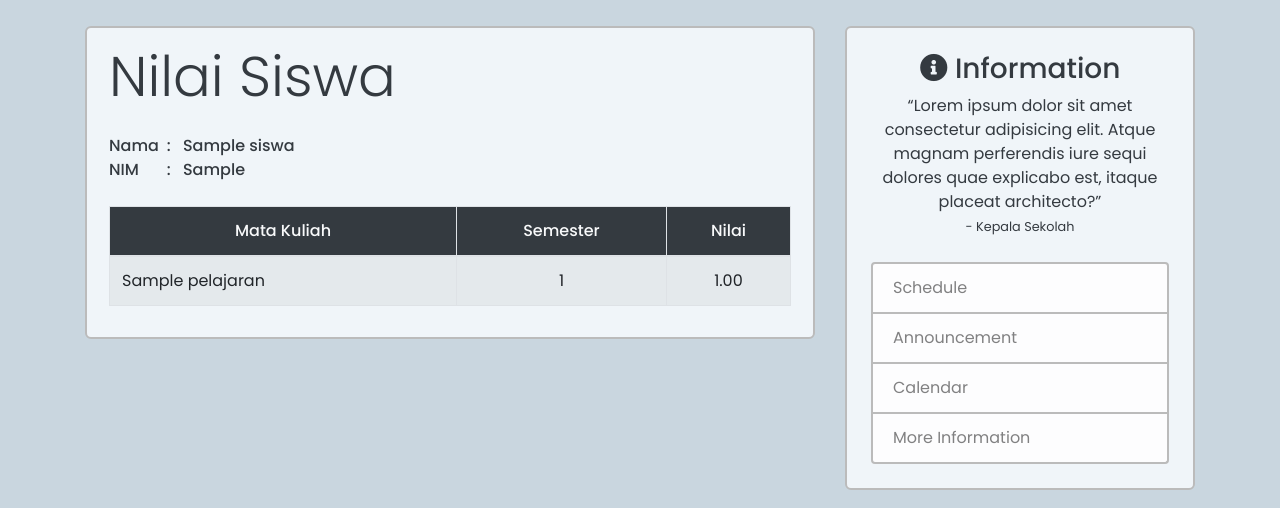
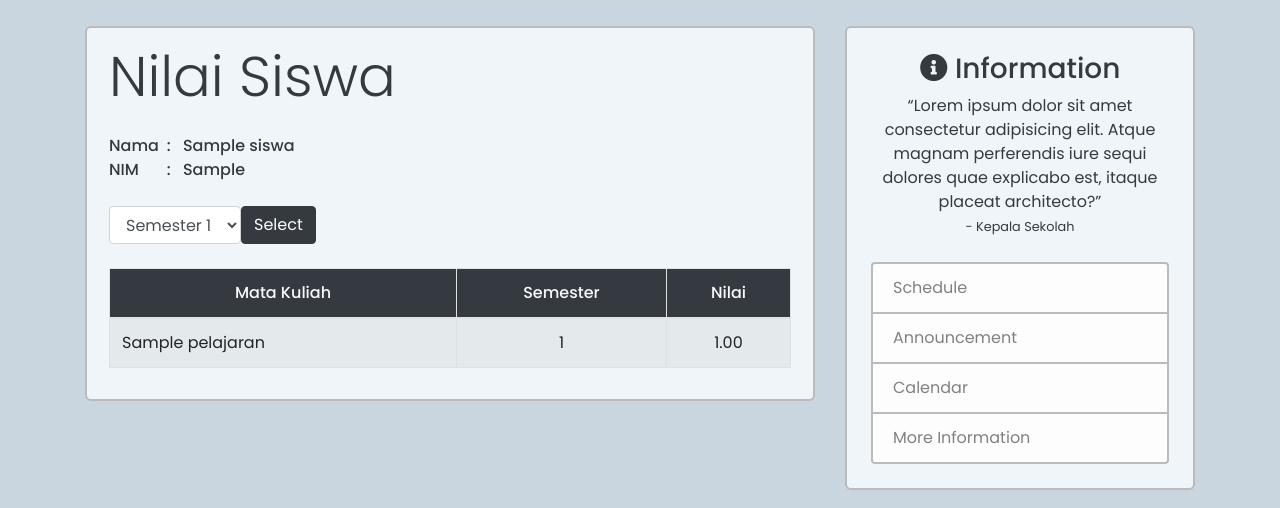
Before and after one commit to fajri-rasid1st/final-task-pjk, a Flask app: page /scores in a window 1280 px wide. Shown: the part 70-578 px from the top of the page. Run offline with Flask 2, Linux system fonts and the light colour scheme; a user stored in the database is signed in; tables that the repository leaves empty hold one stand-in row (values such as "Sample post"); some libraries are stand-ins or nearby versions.

Commit message:
Update Scores

```diff
--- a/sikolah/routes.py
+++ b/sikolah/routes.py
@@ -76,19 +76,38 @@ def send_message():
         return redirect(url_for("admin.email"))
 
 
-@app.route("/scores")
+@app.route("/profile")
+def profile():
+    data = current_user.data_siswa
+    return render_template('user_info.html', data=data)
+
+@app.route("/scores", methods = ["POST", "GET"])
 @login_required
 def scores():
     course_list = []
 
-    for i in list(User.query.get(1).data_siswa.data_nilai_siswa):
+    for i in list(current_user.data_siswa.data_nilai_siswa):
         course_list.append([i.semester, i])
 
     sorted_course_list = sorted(course_list, key=lambda index: index[0])
 
+    max_semester = [i[0] for i in sorted_course_list]
+
+    # selected_semester = []
+    # if request.method == "POST":
+    #     semester = request.form.get('select_semester')
+    #     for i in sorted_course_list:
+    #         if(i[0] == semester):
+    #             selected_semester.append(i[1])
+    #     return selected_semester
+
     return render_template(
-        "scores.html",
-        title="Nilai Siswa",
-        data_nilai=[i[1] for i in sorted_course_list],
-        data_siswa=User.query.get(1).data_siswa,
-    )
+    "scores.html",
+    title="Nilai Siswa",
+    data_nilai=[i[1] for i in sorted_course_list],
+    data_semester=max_semester[len(max_semester) - 1],
+    data_siswa=current_user.data_siswa, )
+    # return str(selected_semester)
+
+# @app.route('/scores/<selected_semester>', methods = ["POST", "GET"])
+# def view_scores(selected_semester):
--- a/sikolah/templates/scores.html
+++ b/sikolah/templates/scores.html
@@ -17,6 +17,27 @@
                 </tr>
             </table>
         </div>
+
+        <form class="form-inline" method="POST" action="{{ url_for('scores') }}">
+            <div class="form-group mb-4">
+                <div class="input-group">
+                    <select name="select_semester" class=" form-control">
+                        {% for i in range(1, data_semester + 1) %}
+                        <option value="{{ i }}">Semester {{ i }}</option>
+                        {% endfor %}
+                    </select>
+                </div>
+            <button type="submit" class="btn btn-dark">Select</button>
+            </div>
+        </form>
+        <!-- <div class="form-group mb-4">
+            <label for="select" class="form-label">Pilih Semester :</label>
+            <select class="form-select" name="select_semester" id="select" method="POST">
+                {% for i in range(1, data_semester + 1) %}
+                <option value="{{ i }}">Semester {{ i }}</option>
+                {% endfor %}
+            </select>
+        </div> -->
         <table class="table table-bordered table-striped">
             <thead class="text-center bg-dark text-light">
                 <tr>
--- a/sikolah/templates/user_info.html
+++ b/sikolah/templates/user_info.html
@@ -5,10 +5,7 @@
 <div class="content-section">
     <div class="media">
         <div class="media-body text-center">
-            <img class="rounded-circle shadow account-info-img" src="{{ img }}">
-            <h2 class="account-heading">{{ user.username }}</h2>
-            <h6 class="text-secondary mb-1">{{ user.email }}</h6>
-            <p class="text-secondary mb-1">{{ user.phone_number }}</p>
+
         </div>
     </div>
 </div>
```
